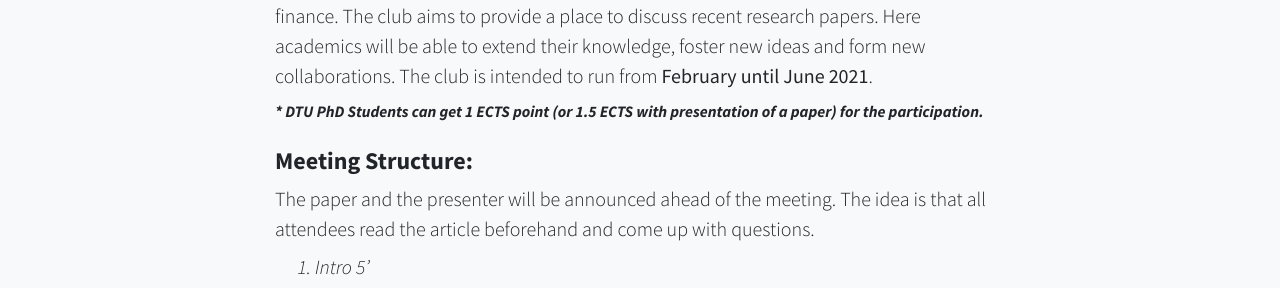
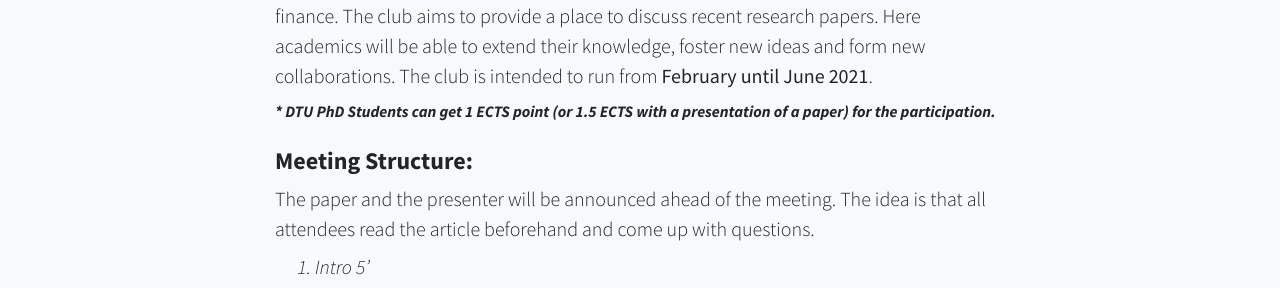
Before and after one commit to milenabaj/tinder_devops, a Jekyll site: the page index.html, which Jekyll copies as it is, in a window 1280 px wide. Shown: the part 1125-1413 px from the top of the page. Built offline with Jekyll 4.4.1, drawn with Linux system fonts in a browser that asks for light colours.

Commit message:
typo (missing 'a')

```diff
--- a/index.html
+++ b/index.html
@@ -46,7 +46,7 @@
 its application across industries, including engineering, physics, health, social sciences, and finance. The club aims to provide a place to discuss recent research papers.
  Here academics will be able to extend their knowledge, foster new ideas and form new collaborations. The club is intended to run from <b>February until June 2021</b>.</p>
 
-	 <p class = "font-weight-bold mb-4"><em>* DTU PhD Students can get 1 ECTS point (or 1.5 ECTS with presentation of a paper) for the participation.</em></p>
+	 <p class = "font-weight-bold mb-4"><em>* DTU PhD Students can get 1 ECTS point (or 1.5 ECTS with a presentation of a paper) for the participation.</em></p>
         </div>
       </div>
       <div class="row">
```
